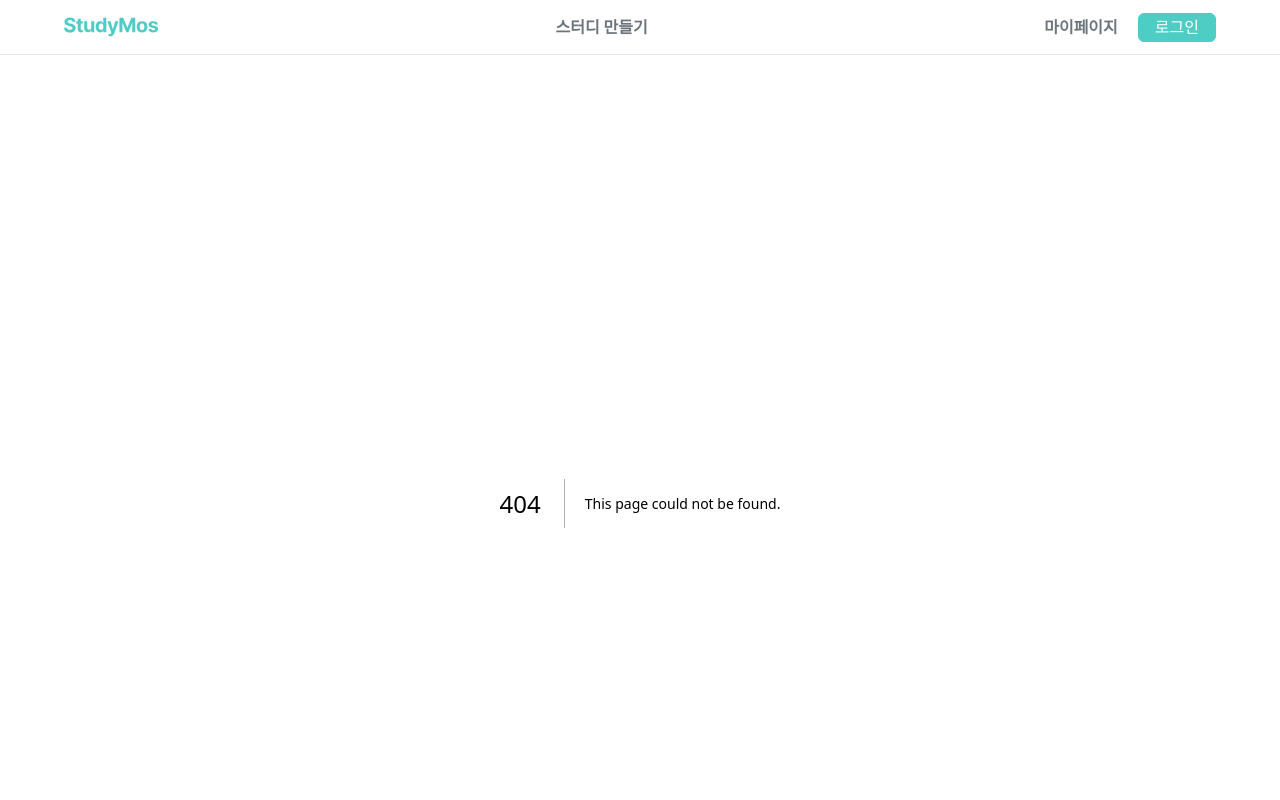
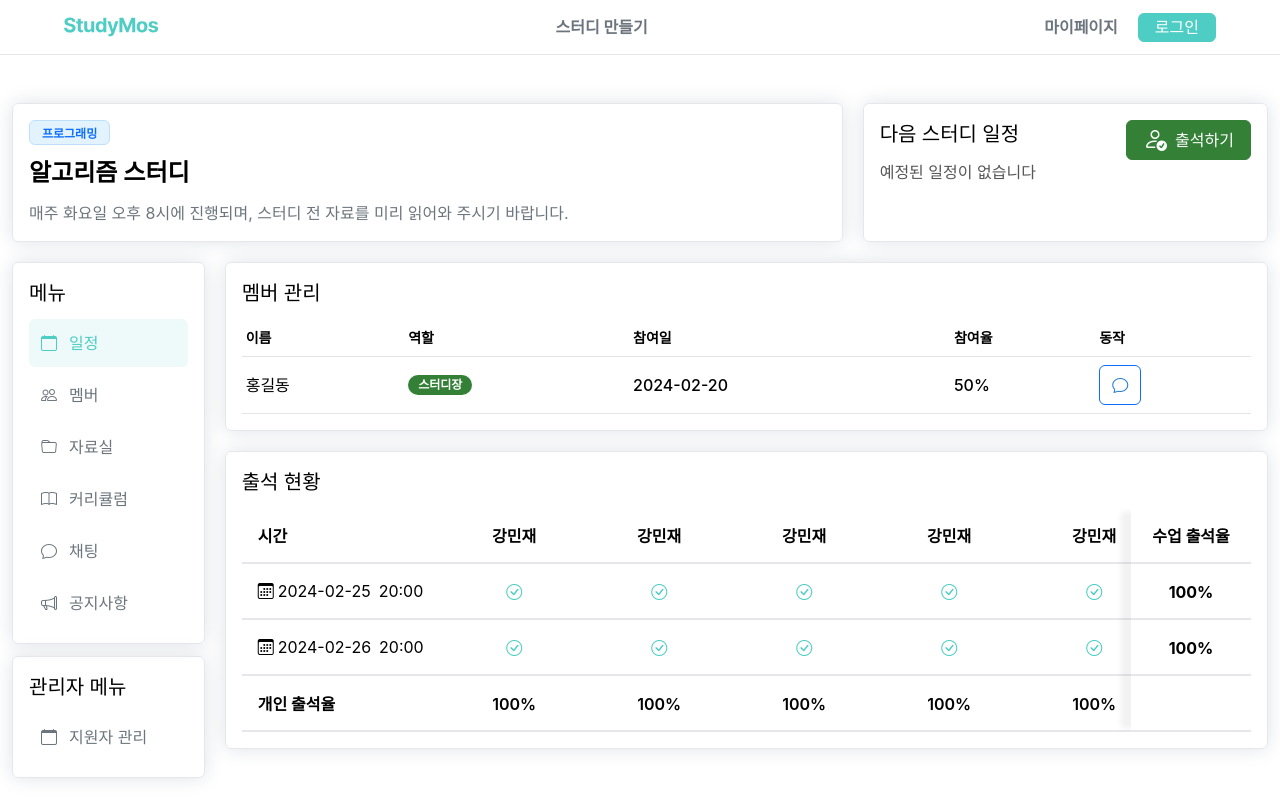
Before and after one commit to project-mos/frontend, a Next.js app: page /study-room/1/member in a window 1280 px wide. Before the commit this address had no page. Shown: the top 800 px of the page. Built offline with nearby package versions, Linux system fonts and the light colour scheme.

Commit message:
🚀 [Feat]: study-room member page, layout 변경된 컴포넌트 적용

```diff
--- /dev/null
+++ b/src/app/study-room/[id]/member/layout.tsx
@@ -0,0 +1,11 @@
+import React from "react";
+
+const layout = ({ children }: { children: React.ReactNode }) => {
+  return (
+    <div className="col-span-12 flex h-full flex-col gap-5 tablet:col-span-10">
+      {children}
+    </div>
+  );
+};
+
+export default layout;
--- /dev/null
+++ b/src/app/study-room/[id]/member/page.tsx
@@ -0,0 +1,14 @@
+import MemberAttendanceCard from "@/features/study-room/components/member/MemberAttendanceCard";
+import MemberCard from "@/features/study-room/components/member/MemberCard";
+import React from "react";
+
+const MemberPage = () => {
+  return (
+    <>
+      <MemberCard />
+      <MemberAttendanceCard />
+    </>
+  );
+};
+
+export default MemberPage;
```
